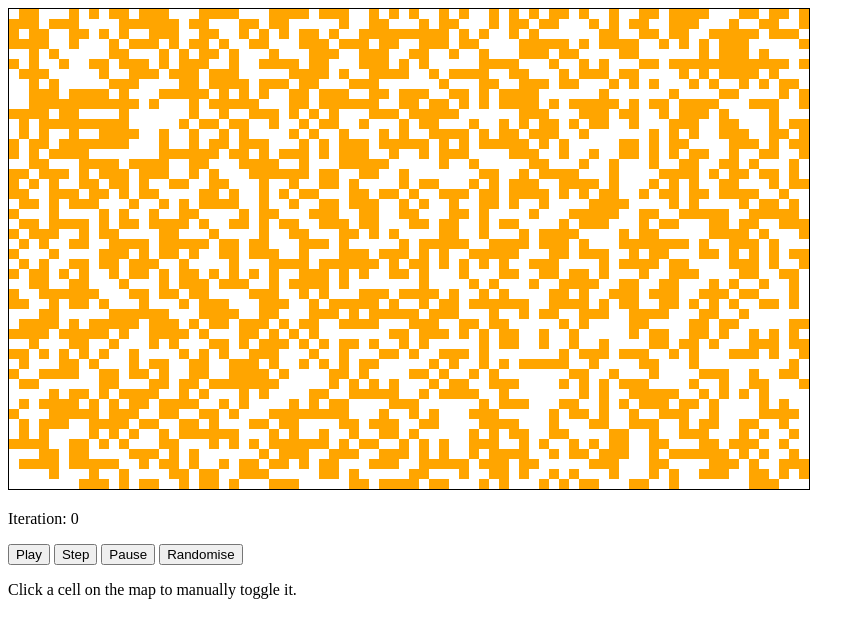
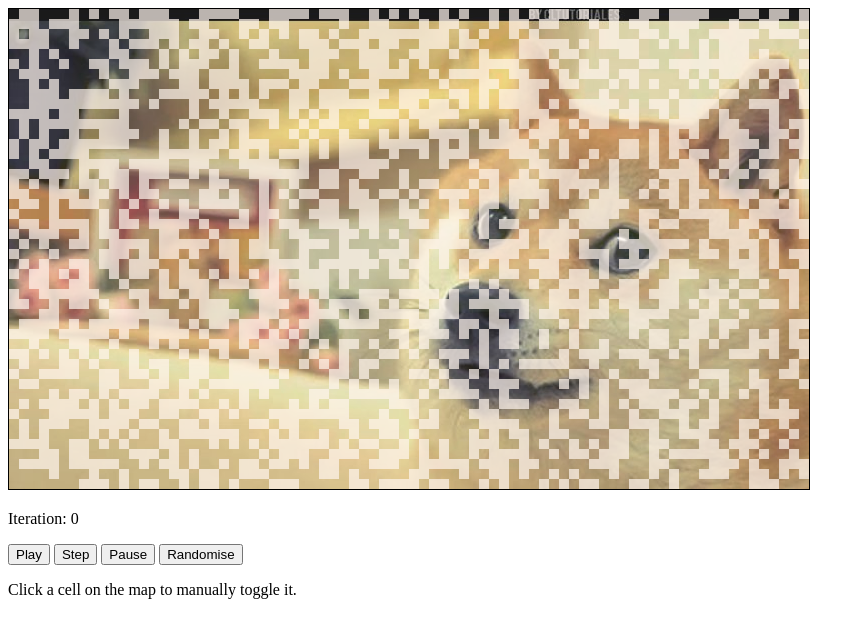
Before and after one commit to eerwitt/doge-game-of-life, a plain HTML site: page index.html in a window 1280 px wide. Shown: the whole page, without its empty margins (0-865 px from the left). Drawn offline with nearby package versions, Linux system fonts and the light colour scheme.

Commit message:
added a background, looks cooler

```diff
--- a/conway.js
+++ b/conway.js
@@ -1,8 +1,8 @@
 /*
-  Conway's Game of Life implementation in DogeScript.
-  Author: Erik Erwitt (e3) <erike@cpan.org>
-  Original Author: Martin Foot <https://github.com/mfoo/CoffeeScript-Game-Of-Life>
-  License: Do what you want.
+  # Conway's Game of Life implementation in DogeScript.
+  # Author: Erik Erwitt (e3) <erike@cpan.org>
+  # Original Author: Martin Foot <https://github.com/mfoo/CoffeeScript-Game-Of-Life>
+  # License: Do what you want.
 */
 
 var canvas = $('#conway')[0];
@@ -44,9 +44,10 @@ function render () {
 var canvasExist = canvas.getContext;
 if (canvasExist ) {
 var ctx = canvas.getContext('2d');
-ctx.fillStyle = "white";
+ctx.clearRect(0, 0, canvas.width, canvas.height);
+ctx.fillStyle = "rgba(255,255,255,0.1)";
 ctx.fillRect(0, 0, canvas.width, canvas.height);
-ctx.fillStyle = "orange";
+ctx.fillStyle = "rgba(255,245,238,0.7)";
 
 for ( var i  = 0 ; i  < numEntities ; i  += 1 ) {
 var x = i%entitiesX;
@@ -60,9 +61,11 @@ ctx.fillRect(entitySize*x, entitySize*y, entitySize, entitySize);
 $("#iterationNumber").text(iterationCount);
 }
 
-// A single iteration of Conway's Game of Life. Do not modify the current board
-// (entities). Any changes go into the buffer (newEntities), which is then
-// swapped at the end of the function.
+/*
+  # A single iteration of Conway's Game of Life. Do not modify the current board
+  # (entities). Any changes go into the buffer (newEntities), which is then
+  # swapped at the end of the function.
+*/
 function step () {
 for ( var i  = 0 ; i  < numEntities-1 ; i  += 1 ) {
 // Get the number of live neighbours from the previous turn.
--- a/index.html
+++ b/index.html
@@ -4,7 +4,7 @@
         <title>Conway's Game of Life -- DodgeScript</title>
     </head>
     <body>
-        <canvas id="conway" width="800" height="480" style="border: 1px solid black;"></canvas>
+        <canvas id="conway" width="800" height="480" style="border: 1px solid black;background:url(doge.jpg);"></canvas>
         <p>
             Iteration: <span id="iterationNumber">0<span>
         </p>
@@ -18,7 +18,6 @@
             Click a cell on the map to manually toggle it.
         </p>
 
-        <pre id="dogeScript"></pre>
         <script src="https://ajax.googleapis.com/ajax/libs/jquery/1.7.2/jquery.min.js"></script>
         <script src="conway.js"></script>
     </body>
```
Also changed, not shown: doge.jpg (added), 1 other file.
